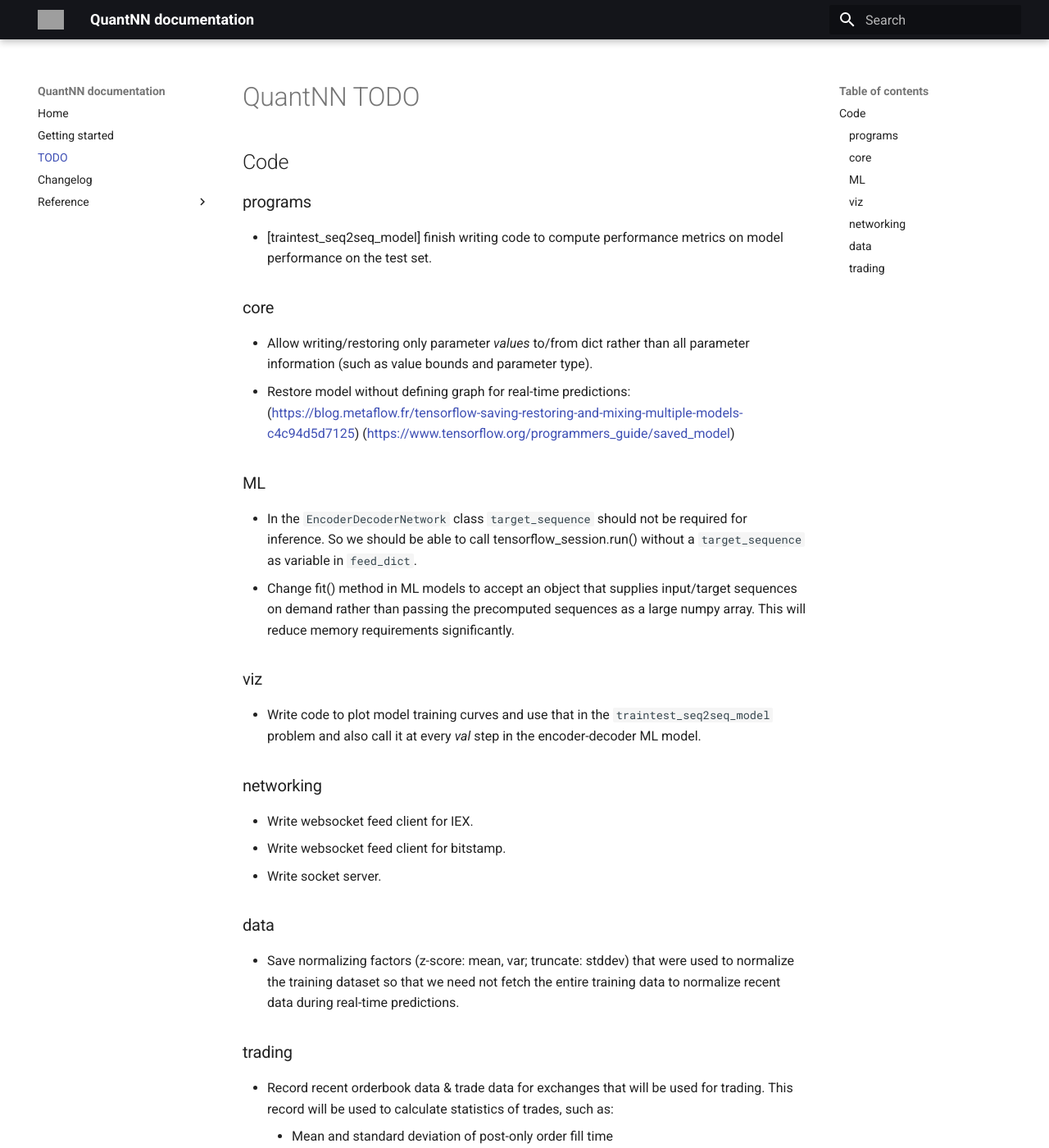
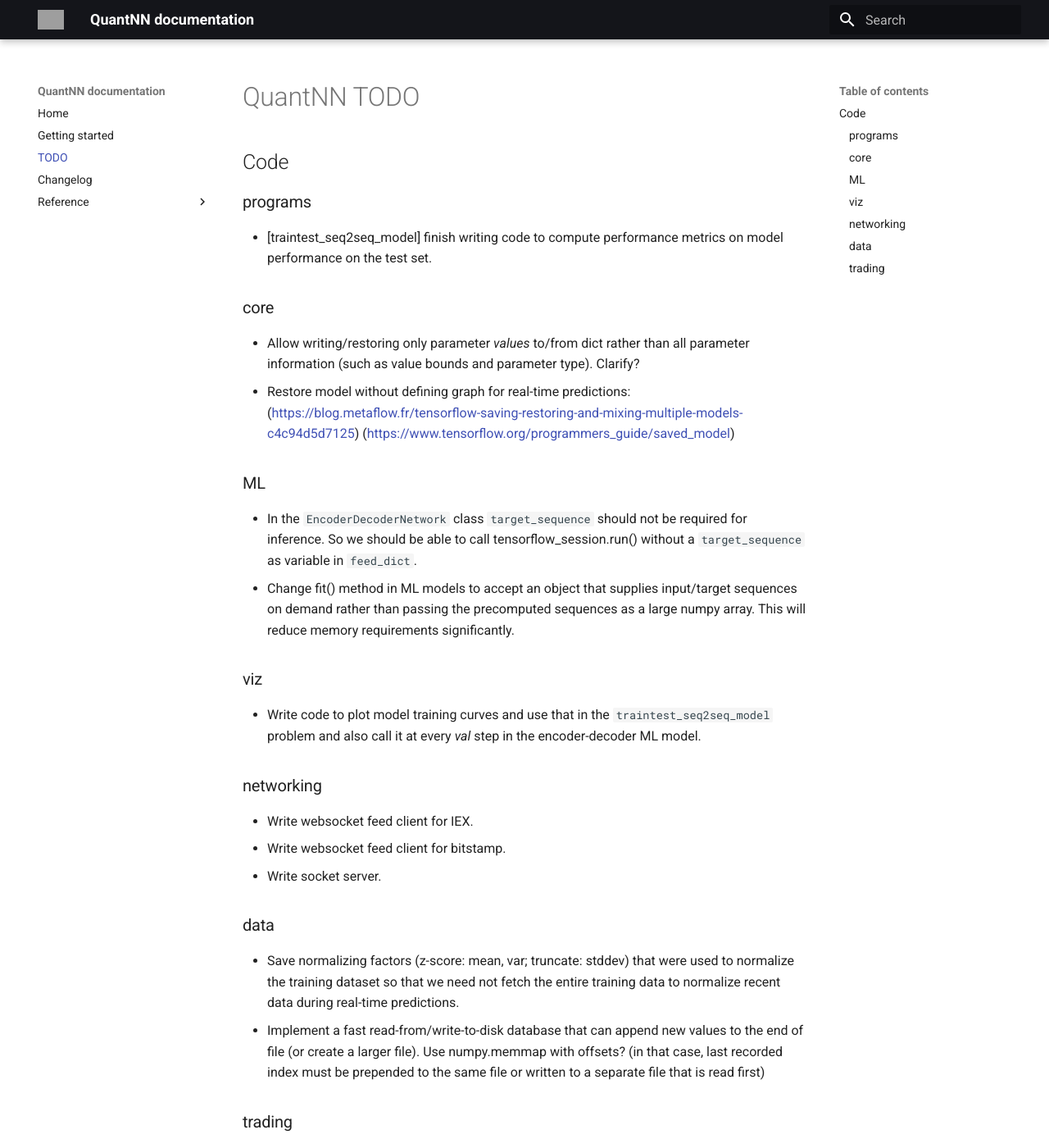
Before and after one commit to j-w-yun/QuantNN, an MkDocs documentation site: the page built from docs/todo.md, in a window 1280 px wide and 1400 px high. Shown: the whole window at 82% size. Built offline with MkDocs 1.6.1 and Material for MkDocs 9.7.7, drawn with Linux system fonts in a browser that asks for light colours; old or Windows-style settings are respelled for this version of MkDocs; grey boxes are pictures that could not be loaded.

Commit message:
todo update

```diff
--- a/docs/todo.md
+++ b/docs/todo.md
@@ -4,7 +4,7 @@
 - [traintest_seq2seq_model] finish writing code to compute performance metrics on model performance on the test set.
 
 ### core
-- Allow writing/restoring only parameter *values* to/from dict rather than all parameter information (such as value bounds and parameter type).
+- Allow writing/restoring only parameter *values* to/from dict rather than all parameter information (such as value bounds and parameter type). Clarify?
 - Restore model without defining graph for real-time predictions: (https://blog.metaflow.fr/tensorflow-saving-restoring-and-mixing-multiple-models-c4c94d5d7125) (https://www.tensorflow.org/programmers_guide/saved_model)
 
 ### ML
@@ -21,6 +21,7 @@
 
 ### data
 - Save normalizing factors (z-score: mean, var; truncate: stddev) that were used to normalize the training dataset so that we need not fetch the entire training data to normalize recent data during real-time predictions.
+- Implement a fast read-from/write-to-disk database that can append new values to the end of file (or create a larger file). Use numpy.memmap with offsets? (in that case, last recorded index must be prepended to the same file or written to a separate file that is read first)
 
 ### trading
 - Record recent orderbook data & trade data for exchanges that will be used for trading. This record will be used to calculate statistics of trades, such as:
```
Also changed, not shown: 1 other file.
